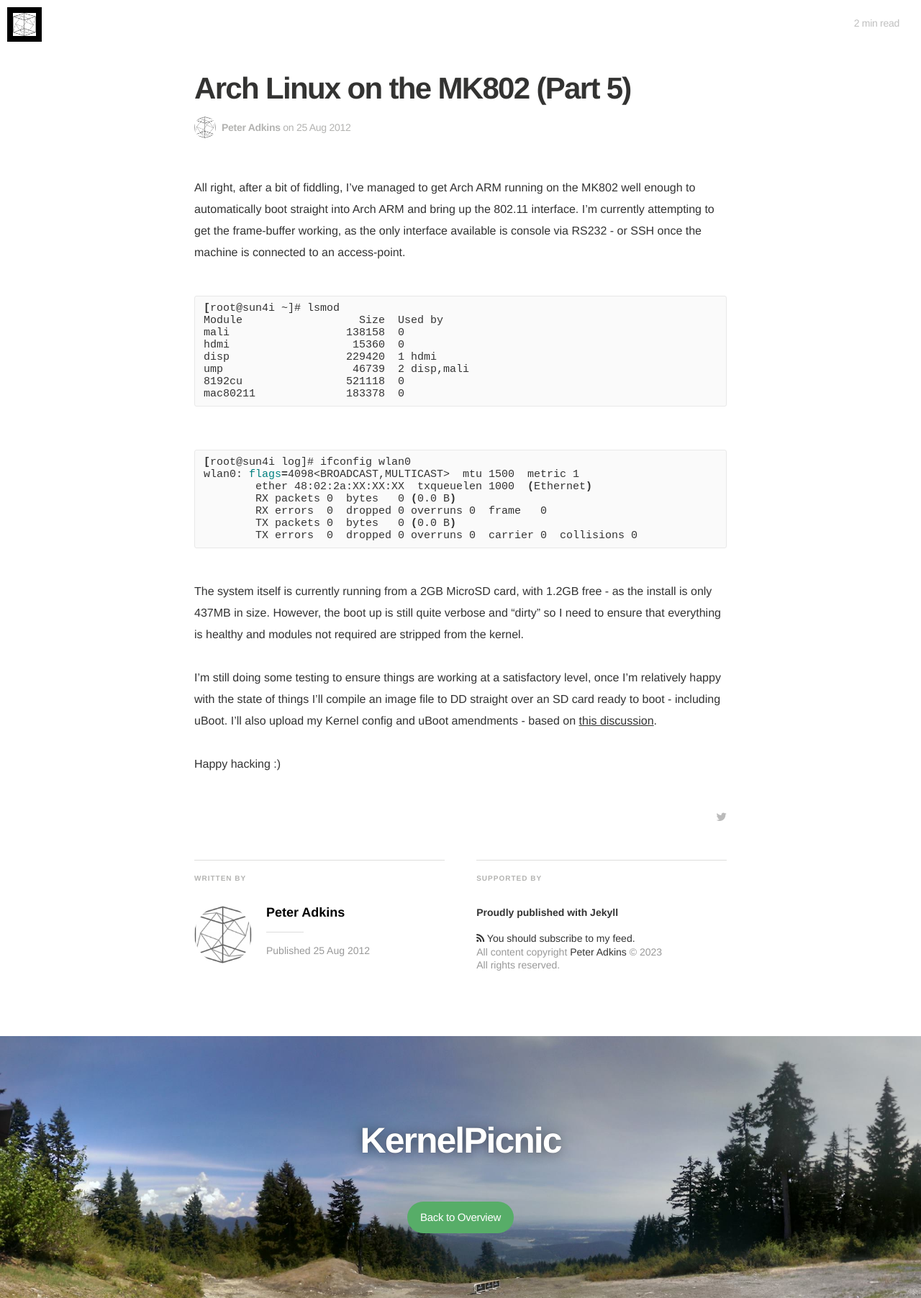
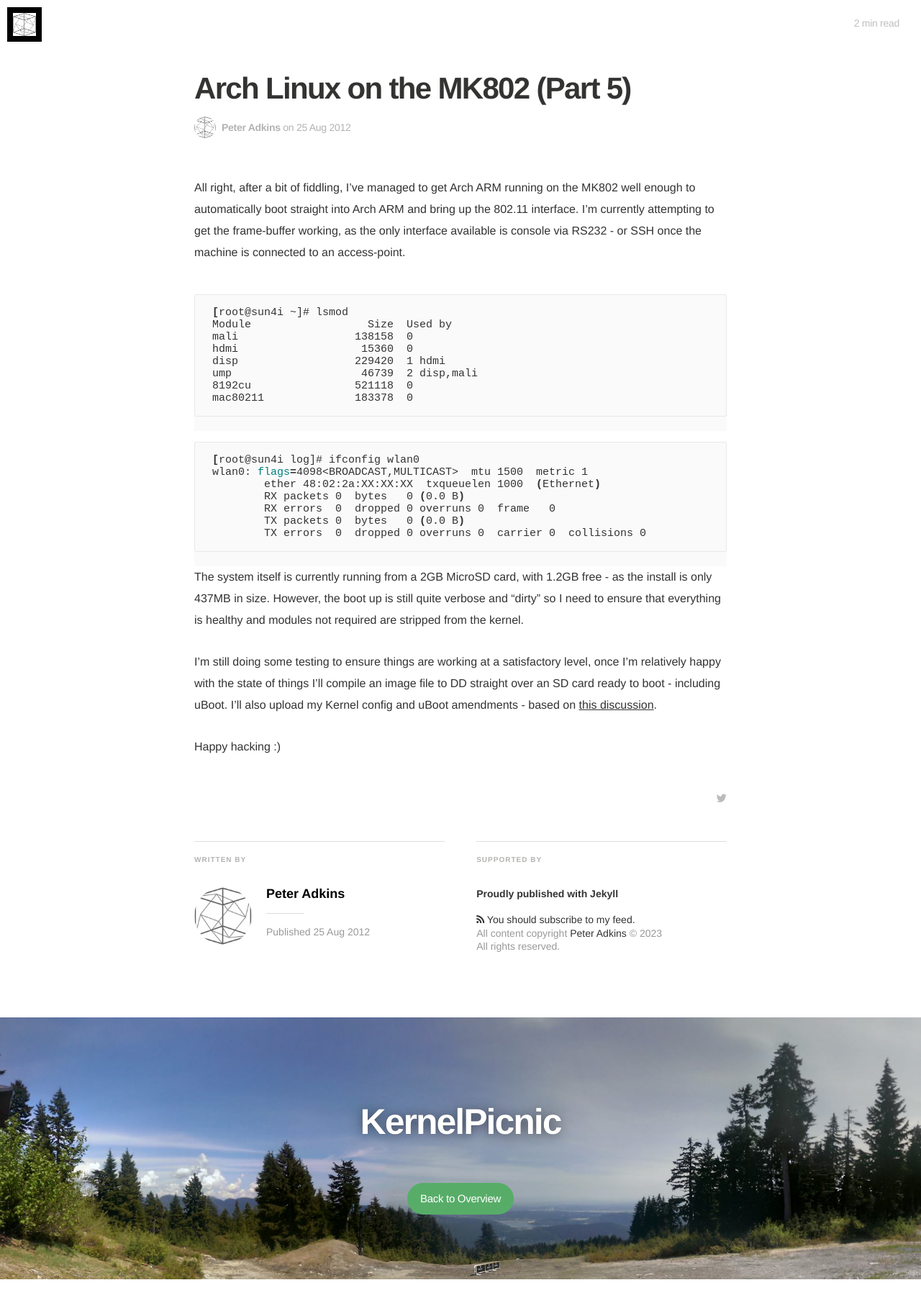
Before and after one commit to darkarnium/darkarnium.github.io, a Jekyll site: the page built from _posts/2012-08-24-arch-linux-on-the-mk802-part-5.md, in a window 1280 px wide. Shown: the whole page at 72% size. Built offline with Jekyll 4.4.1, drawn with Linux system fonts in a browser that asks for light colours; nearby versions of some CDN libraries; some web fonts are replaced; after the commit the page ends 1778 px from its top, so only the background shows below that.

Commit message:
2023 updates

```diff
--- a/Gemfile
+++ b/Gemfile
@@ -1,2 +1,4 @@
 source 'https://rubygems.org'
 gem 'github-pages', group: :jekyll_plugins
+
+gem "webrick", "~> 1.8"
--- a/_layouts/post.html
+++ b/_layouts/post.html
@@ -19,7 +19,6 @@
               <h4 class="author-name" itemprop="author" itemscope itemtype="http://schema.org/Person">{{ site.author }}</h4>
               on
               <time datetime="{{ page.date | date: "%F %R" }}">{{ page.date | date_to_string }}</time>
-              <!-- , tagged on {{#foreach tags}}<span class="post-tag-{{slug}}">{{#if @first}}{{else}}, {{/if}}<a href="/tag/{{slug}}">{{name}}</a></span>{{/foreach}} -->
             </div>
             <div style="text-align:center">
               <a href="#topofpage" class="topofpage"><i class="fa fa-angle-down"></i></a>
@@ -35,7 +34,6 @@
               <h4 class="author-name" itemprop="author" itemscope itemtype="http://schema.org/Person">{{ page.author }}</h4>
               on
               <time datetime="{{ page.date | date_to_xmlschema }}">{{ page.date | date_to_string }}</time>
-              <!-- , tagged on {{#foreach tags}}<span class="post-tag-{{slug}}">{{#if @first}}{{else}}, {{/if}}<a href="/tag/{{slug}}">{{name}}</a></span>{{/foreach}} -->
             </div>
           </div>
         </div>
@@ -73,14 +71,14 @@
               <p class="published">Published <time datetime="{{ page.date | date: "%F %R" }}">{{ page.date | date_to_string }}</time></p>
             </section>
           </div>
-          {{/post}}
+
           <div class="isRight">
             <h5 class="index-headline featured"><span>Supported by</span></h5>
             <footer class="site-footer">
               <section class="poweredby">Proudly published with <a href="http://jekyllrb.com"> Jekyll</a></section>
               <a class="subscribe" href="{{ "/feed.xml" | prepend: site.baseurl }}"> <span class="tooltip"> <i class="fa fa-rss"></i> You should subscribe to my feed.</span></a>
               <div class="inner">
-                <section class="copyright">All content copyright <a href="{{@blog.url}}/">{{site.author}}</a> &copy; {{ site.time | date: '%Y' }}<br>All rights reserved.</section>
+                <section class="copyright">All content copyright <a href="#">{{site.author}}</a> &copy; {{ site.time | date: '%Y' }}<br>All rights reserved.</section>
               </div>
             </footer>
           </div>
--- a/css/main.sass
+++ b/css/main.sass
@@ -382,7 +382,7 @@
       font-size: 16px
       line-height: 30px
       margin: 0
-      padding-bottom: 30px
+      padding-bottom: 28px
       color: #333
       -webkit-hyphens: auto
       -moz-hyphens: auto
@@ -396,11 +396,12 @@
       padding-top: 5px
     figure
       margin: 0
-      padding: 0 0 30px
+      padding: 0 0 5px
     figcaption
       font-weight: 400
       font-style: italic
       font-size: 16px
+      margin-top: 20px
       line-height: 1.3
       color: #666665
       outline: 0
@@ -612,9 +613,14 @@
   padding: 1px 5px
 
 pre
-  padding: 8px 12px
+  padding: 16px 24px
   overflow-x: scroll
   > code
     border: 0
     padding-right: 0
     padding-left: 0
+
+.highlight
+  margin-top: 0px
+  margin-bottom: 32px
+  background: #fafafa
--- a/index.html
+++ b/index.html
@@ -44,7 +44,6 @@
             </section>
             <div class="post-meta">
               <time datetime="{{ post.date | date_to_long_string }}">{{ post.date | date_to_long_string }}</time>
-  <!--            <span class="post-tags-set">on {{#foreach tags}}<span class="post-tag-{{slug}}">{{#if @first}}{{else}}, {{/if}}<a href="/tag/{{slug}}">{{name}}</a></span>{{/foreach}}</span>-->
             </div>
           </div>
         </article>
@@ -66,7 +65,6 @@
             </section>
             <div class="post-meta">
               <time datetime="{{ post.date | date_to_long_string }}">{{ post.date | date_to_long_string }}</time>
-<!--            <span class="post-tags-set">on {{#foreach tags}}<span class="post-tag-{{slug}}">{{#if @first}}{{else}}, {{/if}}<a href="/tag/{{slug}}">{{name}}</a></span>{{/foreach}}</span>-->
             </div>
           </div>
         </article>
@@ -87,8 +85,4 @@
       {% endif %}
     </nav>
 
-
-    <!-- {{!! After all the posts, we have the previous/next pagination links }}
-    {{pagination}} -->
-
 </main>
```
Also changed, not shown: 3 other files.
